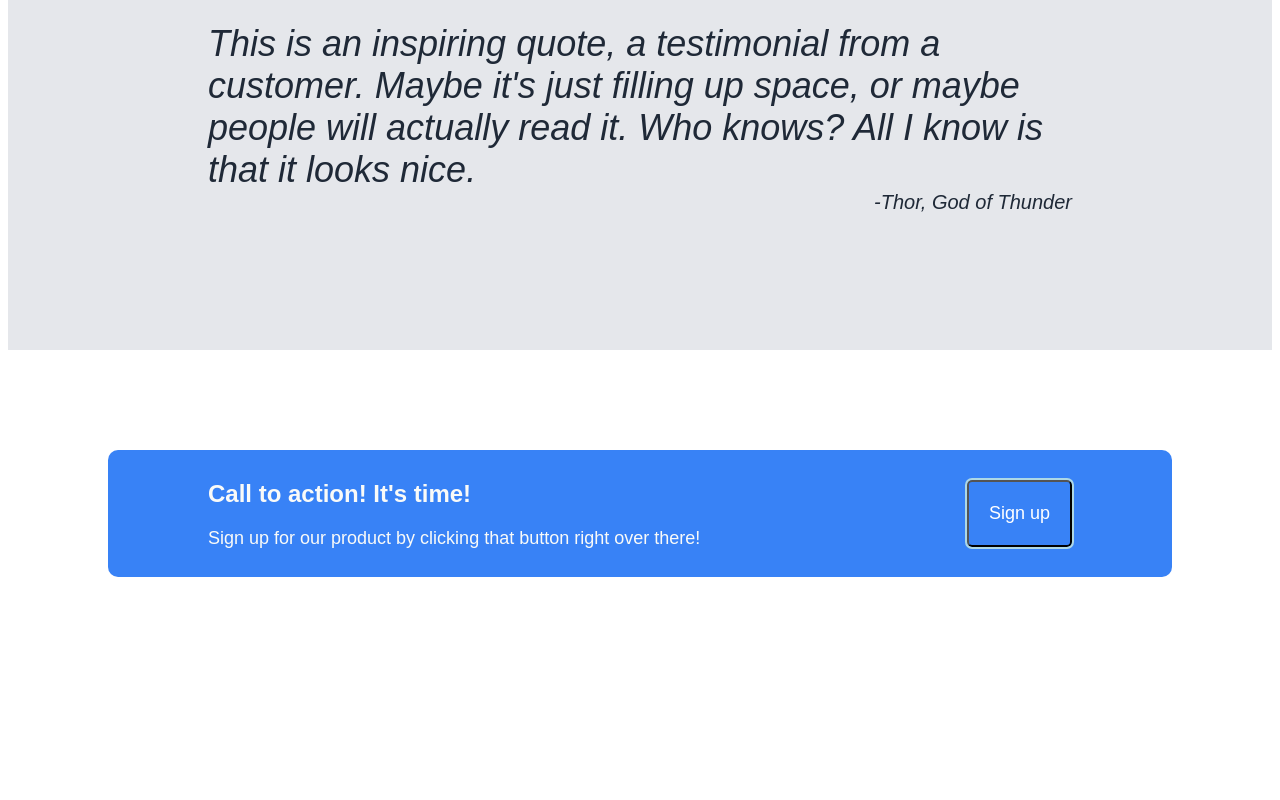
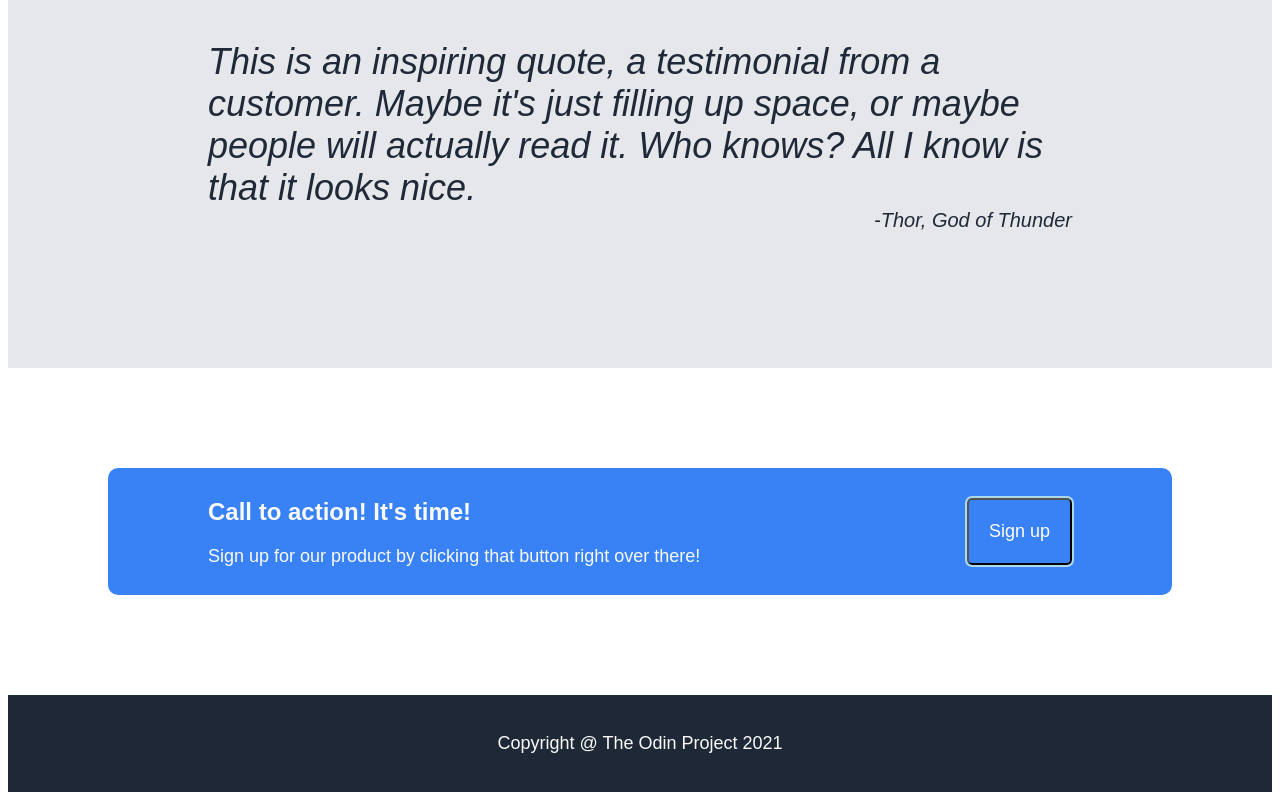
Before and after one commit to bryangyc/odin_landing, a plain HTML site: page index.html in a window 1280 px wide. Shown: the part 1298-2098 px from the top of the page. Before the commit the page ends 1975 px from the top, so only its background shows below. Drawn offline with Linux system fonts and the light colour scheme.

Commit message:
Finalised 2

```diff
--- a/index.html
+++ b/index.html
@@ -12,7 +12,7 @@
     <title>Landing Page</title>
 </head>
 
-<body>
+<>
     <nav class="navbar">
         <div class="container">
             <div class="top-container">
@@ -76,6 +76,12 @@
             <button class="button">Sign up</button>
         </div>
     </footer>
+
+    <footer class="end">
+        <div class="container">
+            <p>Copyright @ The Odin Project 2021</p>
+        </div>
+    </footer>
 </body>
 
 </html>
--- a/style.css
+++ b/style.css
@@ -161,6 +161,13 @@ section {
     font-size: 24px;
 }
 
+.end {
+    background-color: #1F2837;
+    color: #f9faf8;
+    font-size: 18px;
+    text-align: center;
+}
+
 .button {
     color: white;
     background-color: #3882f6;
```
